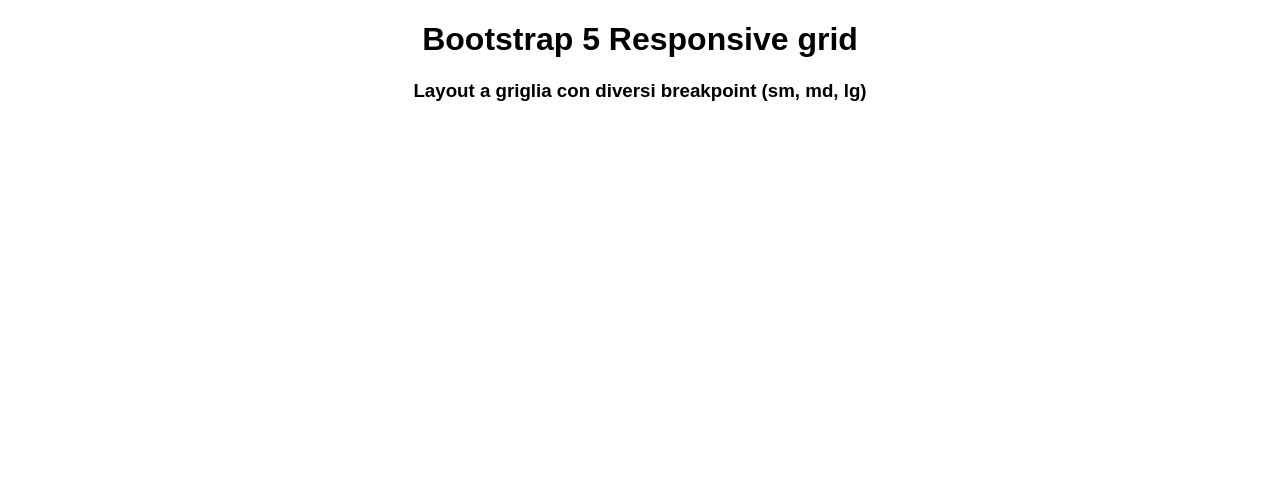
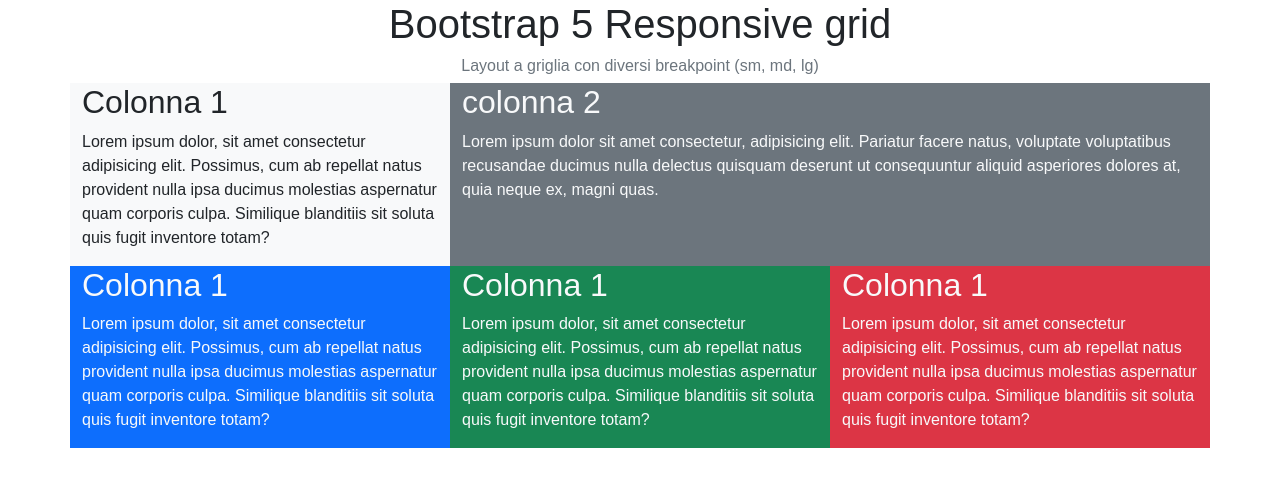
Before and after one commit to MicheleTodeschini/htmlcss-bootstrap-layout, a plain HTML site: page index.html in a window 1280 px wide. Drawn offline with nearby package versions, Linux system fonts and the light colour scheme.

Commit message:
add second row

```diff
--- a/index.html
+++ b/index.html
@@ -5,9 +5,7 @@
     <meta charset="UTF-8">
     <meta name="viewport" content="width=device-width, initial-scale=1.0">
     <title>Document</title>
-    <script src="https://cdn.jsdelivr.net/npm/@popperjs/core@2.11.8/dist/umd/popper.min.js"
-        integrity="sha384-I7E8VVD/ismYTF4hNIPjVp/Zjvgyol6VFvRkX/vR+Vc4jQkC+hVqc2pM8ODewa9r"
-        crossorigin="anonymous">
+    <link href="https://cdn.jsdelivr.net/npm/bootstrap@5.3.8/dist/css/bootstrap.min.css" rel="stylesheet" integrity="sha384-sRIl4kxILFvY47J16cr9ZwB07vP4J8+LH7qKQnuqkuIAvNWLzeN8tE5YBujZqJLB" crossorigin="anonymous">
     </script>
 
     <link rel="stylesheet" href="./style/style.css">
@@ -17,16 +15,42 @@
 
     <header>
        <h1>Bootstrap 5 Responsive grid</h1>
-       <h3 class="fs-2 fw-light text-decoration-underline">Layout a griglia con diversi breakpoint (sm, md, lg)</h3>
+       <h3 class="text-secondary fs-6">Layout a griglia con diversi breakpoint (sm, md, lg)</h3>
     </header>
+
+<div class="container text-light">
+    <div class="row">
+        <div class="col-lg-4 col-md-6 col-sm-12 bg-light text-dark">
+            <h2>Colonna 1</h2>
+            <p>Lorem ipsum dolor, sit amet consectetur adipisicing elit. Possimus, cum ab repellat natus provident nulla ipsa ducimus molestias aspernatur quam corporis culpa. Similique blanditiis sit soluta quis fugit inventore totam?</p>
+        </div>
+        <div class="col-lg-8 col-md-6 col-sm-12 bg-secondary">
+            <h2>colonna 2</h2>
+            <p> Lorem ipsum dolor sit amet consectetur, adipisicing elit. Pariatur facere natus, voluptate voluptatibus recusandae ducimus nulla delectus quisquam deserunt ut consequuntur aliquid asperiores dolores at, quia neque ex, magni quas.</p>
+        </div>
+    </div>
+
+    <div class="row">
+        <div class="col-lg-4 bg-primary">
+            <h2>Colonna 1</h2>
+            <p>Lorem ipsum dolor, sit amet consectetur adipisicing elit. Possimus, cum ab repellat natus provident nulla ipsa ducimus molestias aspernatur quam corporis culpa. Similique blanditiis sit soluta quis fugit inventore totam?</p>
+        </div>
+         <div class="col-lg-4 bg-success">
+            <h2>Colonna 1</h2>
+            <p>Lorem ipsum dolor, sit amet consectetur adipisicing elit. Possimus, cum ab repellat natus provident nulla ipsa ducimus molestias aspernatur quam corporis culpa. Similique blanditiis sit soluta quis fugit inventore totam?</p>
+        </div>
+         <div class="col-lg-4 bg-danger">
+            <h2>Colonna 1</h2>
+            <p>Lorem ipsum dolor, sit amet consectetur adipisicing elit. Possimus, cum ab repellat natus provident nulla ipsa ducimus molestias aspernatur quam corporis culpa. Similique blanditiis sit soluta quis fugit inventore totam?</p>
+        </div>
+    </div>
+</div>
 
 
 
+     <script src="https://cdn.jsdelivr.net/npm/bootstrap@5.3.8/dist/js/bootstrap.bundle.min.js" integrity="sha384-FKyoEForCGlyvwx9Hj09JcYn3nv7wiPVlz7YYwJrWVcXK/BmnVDxM+D2scQbITxI" crossorigin="anonymous">
 
-
-    <script src="https://cdn.jsdelivr.net/npm/bootstrap@5.3.8/dist/js/bootstrap.min.js"
-        integrity="sha384-G/EV+4j2dNv+tEPo3++6LCgdCROaejBqfUeNjuKAiuXbjrxilcCdDz6ZAVfHWe1Y" crossorigin="anonymous">
-    </script>
+     </script>
 </body>
 
 </html>
```
